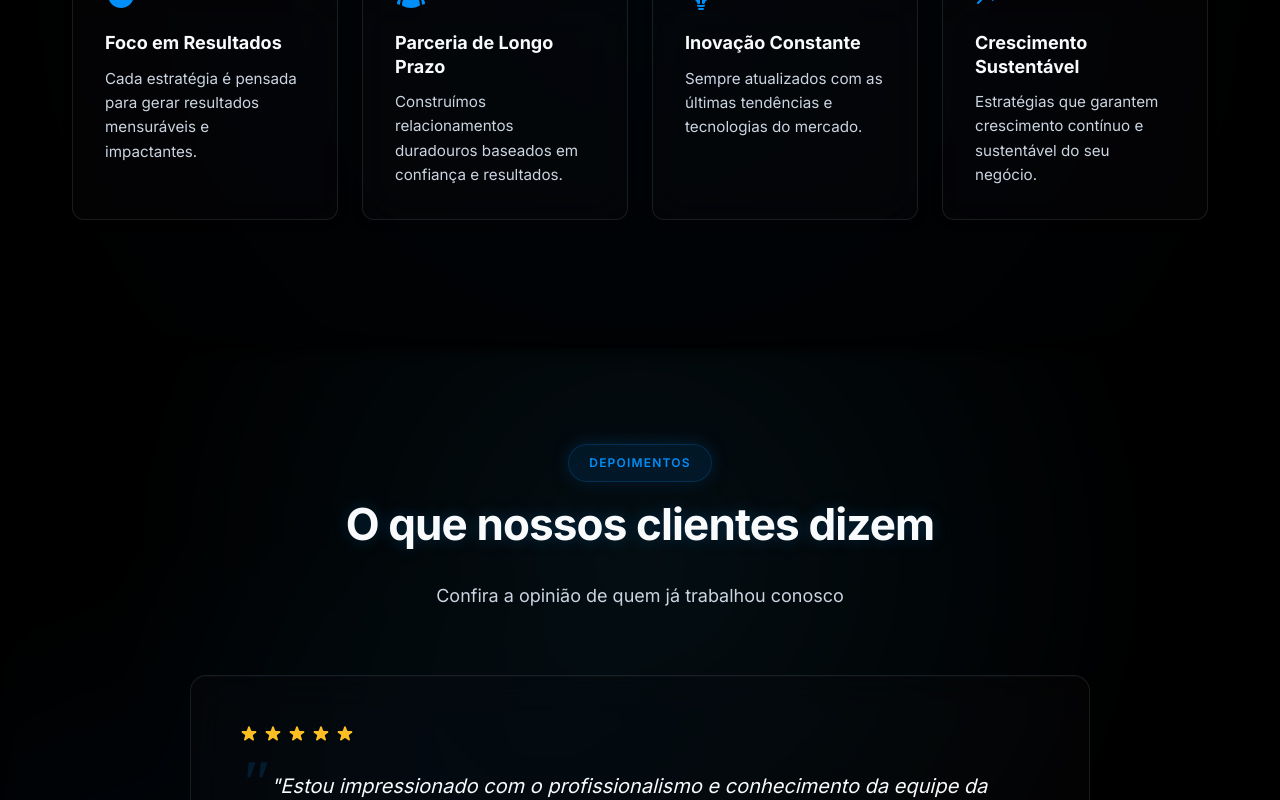
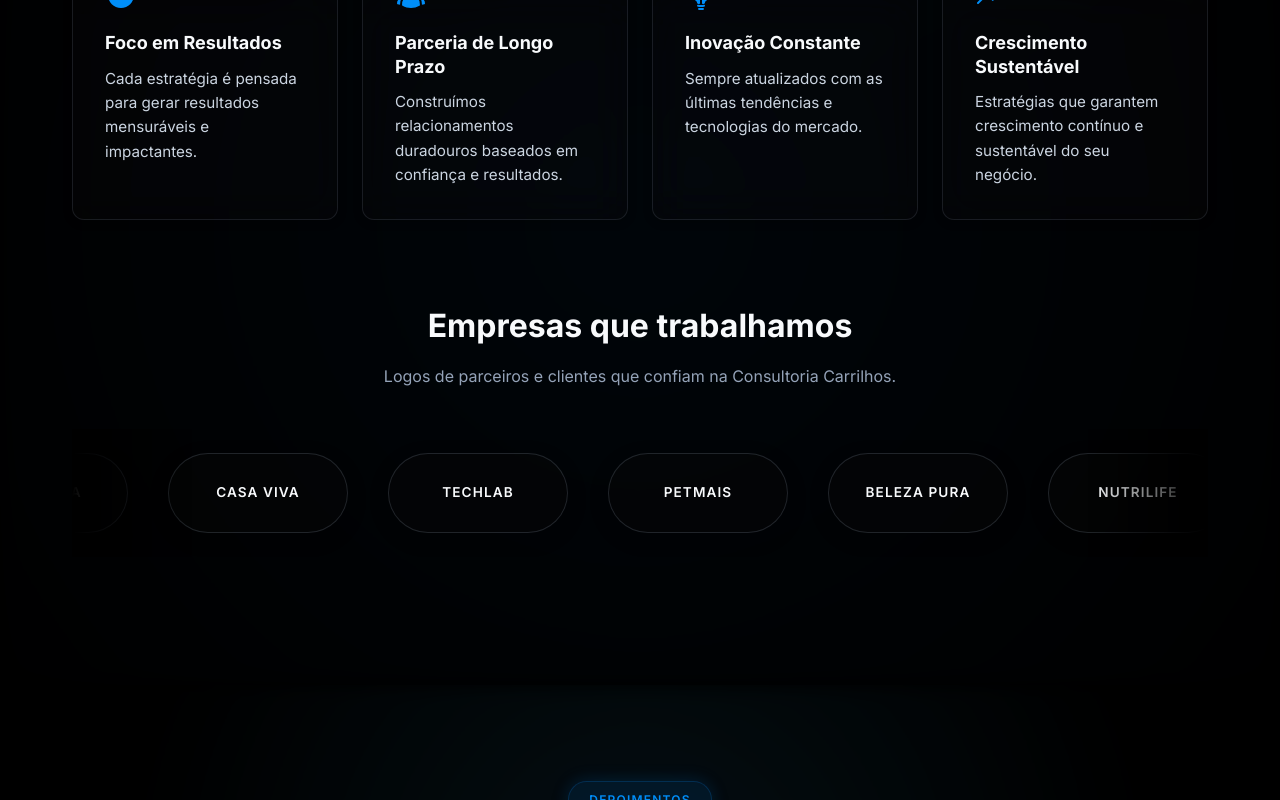
Before and after one commit to gjthec/carrilhos, a React (Create React App) app: page / in a window 1280 px wide. Shown: the part 5783-6583 px from the top of the page. Built offline with nearby package versions, Linux system fonts and the light colour scheme.

Commit message:
Add company logo carousel to about section

```diff
--- a/src/components/About.css
+++ b/src/components/About.css
@@ -247,6 +247,103 @@
   gap: 1.5rem;
 }
 
+.company-carousel-section {
+  margin-top: 5rem;
+  text-align: center;
+  opacity: 0;
+  transform: translateY(30px);
+  transition: opacity 0.8s ease-out, transform 0.8s ease-out;
+}
+
+.about.visible .company-carousel-section {
+  opacity: 1;
+  transform: translateY(0);
+  transition-delay: 0.3s;
+}
+
+.company-carousel-title {
+  font-size: 2rem;
+  font-weight: 700;
+  color: var(--text-primary);
+  margin-bottom: 0.75rem;
+}
+
+.company-carousel-subtitle {
+  font-size: 1rem;
+  color: var(--text-tertiary);
+  margin: 0;
+}
+
+.company-carousel {
+  position: relative;
+  overflow: hidden;
+  margin-top: 2.5rem;
+  padding: 1.5rem 0;
+}
+
+.company-carousel::before,
+.company-carousel::after {
+  content: '';
+  position: absolute;
+  top: 0;
+  width: 120px;
+  height: 100%;
+  z-index: 1;
+  pointer-events: none;
+}
+
+.company-carousel::before {
+  left: 0;
+  background: linear-gradient(90deg, var(--bg-primary) 0%, rgba(6, 6, 6, 0) 100%);
+}
+
+.company-carousel::after {
+  right: 0;
+  background: linear-gradient(270deg, var(--bg-primary) 0%, rgba(6, 6, 6, 0) 100%);
+}
+
+.company-track {
+  display: flex;
+  align-items: center;
+  gap: 2.5rem;
+  width: max-content;
+  animation: carousel-scroll 35s linear infinite;
+}
+
+.company-logo {
+  min-width: 180px;
+  height: 80px;
+  display: flex;
+  align-items: center;
+  justify-content: center;
+  padding: 0 1.5rem;
+  border-radius: 999px;
+  border: 1px solid rgba(148, 163, 184, 0.2);
+  background: rgba(10, 10, 10, 0.35);
+  color: var(--text-primary);
+  font-weight: 600;
+  text-transform: uppercase;
+  letter-spacing: 0.08em;
+  font-size: 0.85rem;
+  white-space: nowrap;
+  box-shadow: 0 6px 20px rgba(0, 0, 0, 0.2);
+}
+
+@keyframes carousel-scroll {
+  from {
+    transform: translateX(0);
+  }
+  to {
+    transform: translateX(-50%);
+  }
+}
+
+@media (prefers-reduced-motion: reduce) {
+  .company-track {
+    animation: none;
+  }
+}
+
 .value-card {
   padding: 2rem;
   background: rgba(10, 10, 10, 0.3);
@@ -372,6 +469,21 @@
   .section-title {
     font-size: 2rem;
   }
+
+  .company-carousel-section {
+    margin-top: 4rem;
+  }
+
+  .company-carousel::before,
+  .company-carousel::after {
+    width: 60px;
+  }
+
+  .company-logo {
+    min-width: 150px;
+    height: 70px;
+    font-size: 0.75rem;
+  }
 }
 
 @media (max-width: 480px) {
@@ -390,4 +502,8 @@
   .card-icon {
     font-size: 2rem;
   }
+
+  .company-carousel {
+    margin-top: 2rem;
+  }
 }
--- a/src/components/About.js
+++ b/src/components/About.js
@@ -172,6 +172,17 @@ const About = () => {
     }
   ];
 
+  const companyLogos = [
+    { name: 'Empresa Norte' },
+    { name: 'Viva Moda' },
+    { name: 'Casa Viva' },
+    { name: 'TechLab' },
+    { name: 'PetMais' },
+    { name: 'Beleza Pura' },
+    { name: 'NutriLife' },
+    { name: 'SportWay' }
+  ];
+
   const scrollToSection = (sectionId) => {
     const element = document.getElementById(sectionId);
     if (element) {
@@ -283,6 +294,24 @@ const About = () => {
             })}
           </div>
         </div>
+
+        <div className="company-carousel-section">
+          <div className="company-carousel-header">
+            <h3 className="company-carousel-title">Empresas que trabalhamos</h3>
+            <p className="company-carousel-subtitle">
+              Logos de parceiros e clientes que confiam na Consultoria Carrilhos.
+            </p>
+          </div>
+          <div className="company-carousel" aria-label="Carrossel de logos das empresas atendidas">
+            <div className="company-track">
+              {[...companyLogos, ...companyLogos].map((company, index) => (
+                <div className="company-logo" key={`${company.name}-${index}`}>
+                  <span>{company.name}</span>
+                </div>
+              ))}
+            </div>
+          </div>
+        </div>
       </div>
     </section>
   );
```
